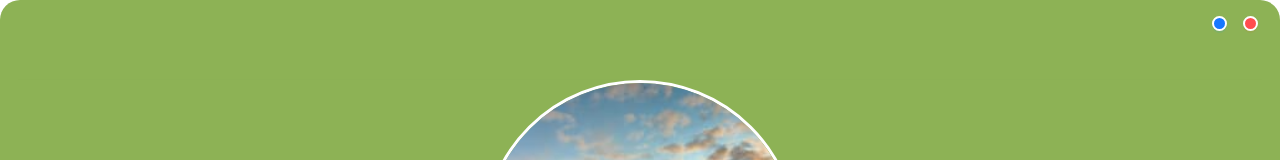
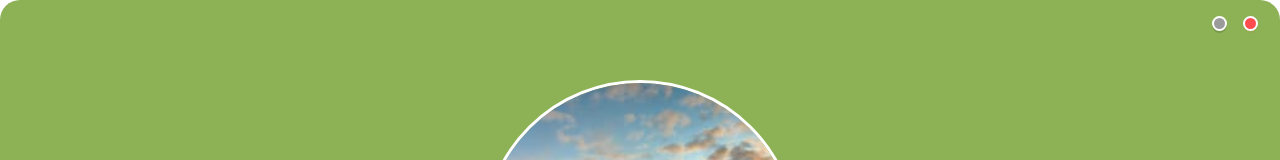
Before and after one commit to jinsuichen/LightMusic, a React (Vite) app: page / in a window 1280 px wide. Shown: the top 160 px of the page. Built offline with nearby package versions, Linux system fonts and the light colour scheme.

Commit message:
feat: change colors of buttons at header

```diff
--- a/src/components/Header/Header.tsx
+++ b/src/components/Header/Header.tsx
@@ -1,14 +1,19 @@
 import React, {Component} from 'react';
 
 import './Header.scss'
-import { Button } from 'antd';
+import {Button, ConfigProvider} from 'antd';
 
 class Header extends Component {
     render() {
         return (
             <div className={'Header'}>
-                <Button type="primary" shape="circle" danger/>
-                <Button type="primary" shape="circle" />
+                <ConfigProvider theme={{ token: { colorPrimary: '#ff4d4f'} }}>
+                    <Button type="primary" shape="circle" />
+                </ConfigProvider>
+                <ConfigProvider theme={{ token: { colorPrimary: '#9B9B9B'} }}>
+                    <Button type="primary" shape="circle" />
+                </ConfigProvider>
+
             </div>
         );
     }
```
